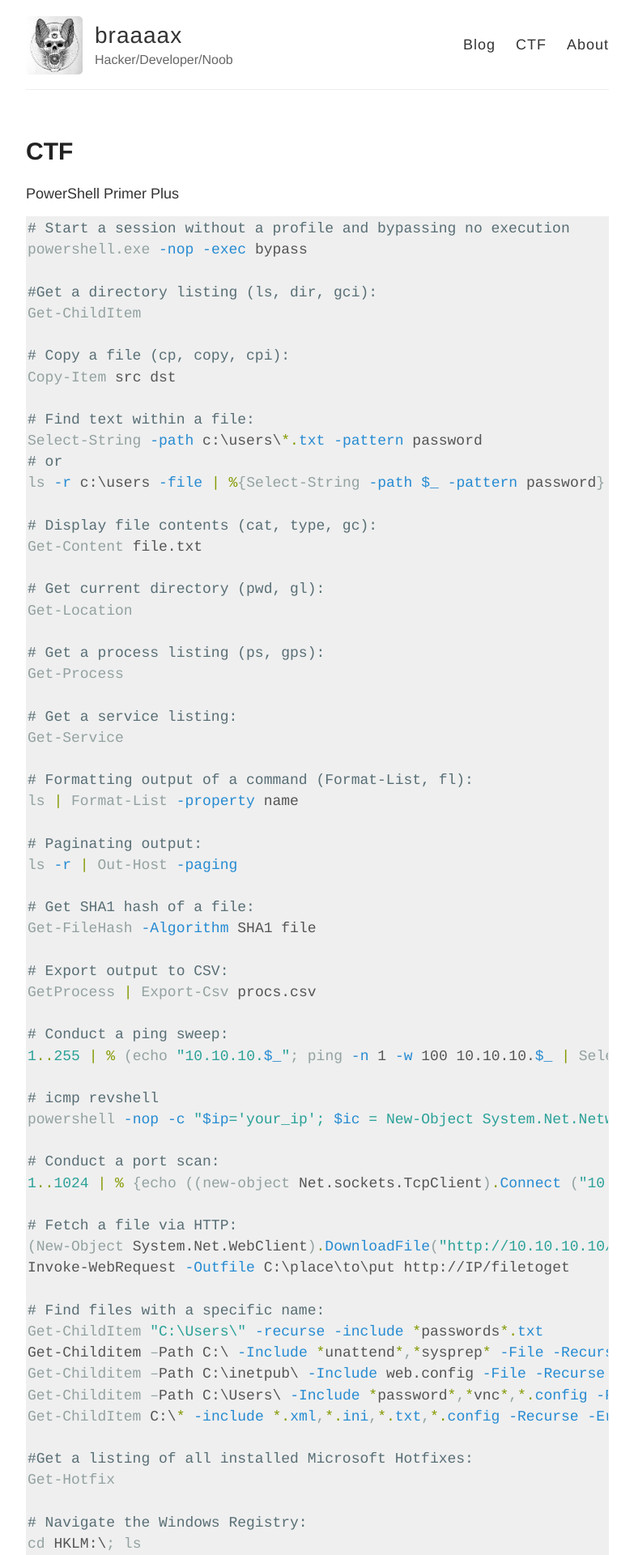
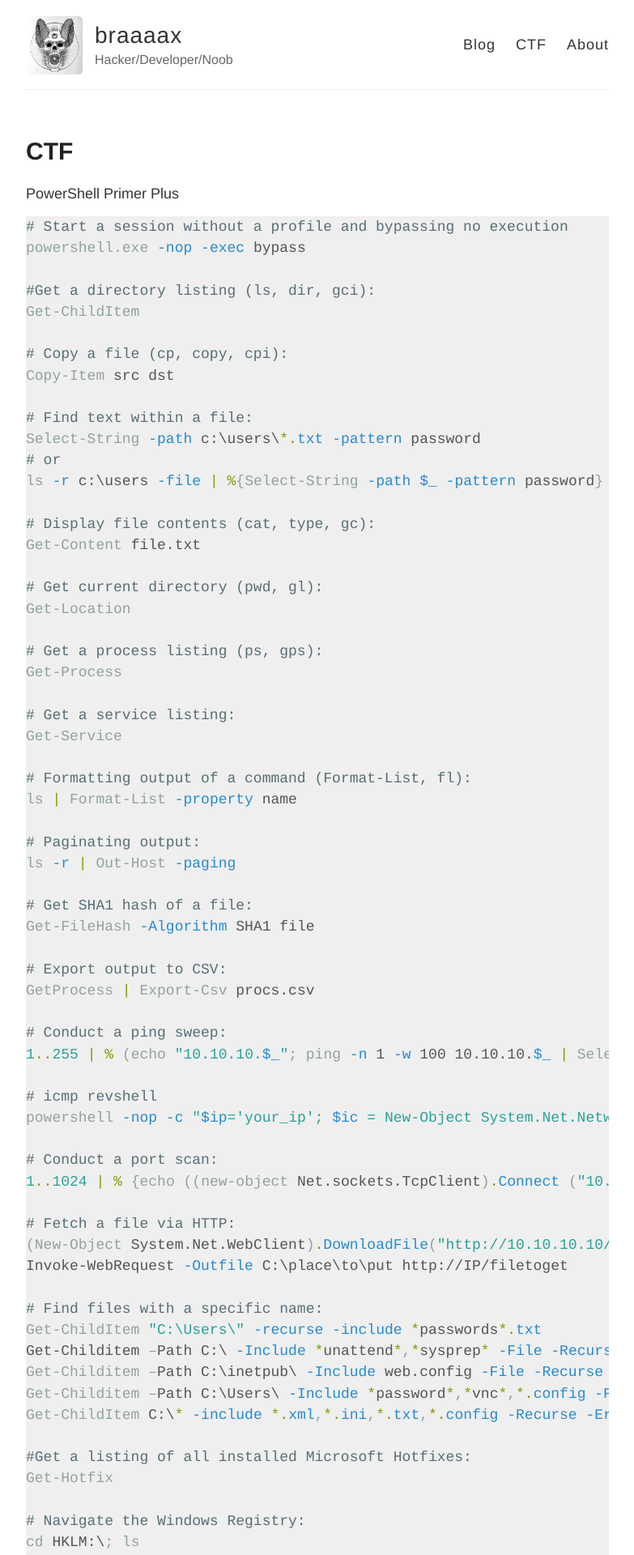
Before and after one commit to braaaax/braaaax.github.io, a Jekyll site: the page built from ctf.md, in a window 1280 px wide. Shown: the top 1920 px of the page at 81% size, without its empty margins (248-1031 px from the left). Built offline with Jekyll 4.4.1, drawn with Linux system fonts in a browser that asks for light colours.

Commit message:
updated site

```diff
--- a/_sass/_highlights.scss
+++ b/_sass/_highlights.scss
@@ -1,12 +1,12 @@
 
 .highlight {
   background-color: #efefef;
-  padding: 1px 1px 1px 1px;
+  padding: 0px 0px 0px 0px;
   border: 0px solid #ddd;
   -moz-box-shadow: 0px 0px rgba(0,0,0,0.1);
   -webkit-box-shadow: 0px 0px rgba(0,0,0,0.1);
   box-shadow: 0px 0px rgba(0,0,0,0.1);
-  margin: 0px 0 0px 0;
+  margin: 0px 0px ;
   overflow: scroll;
 }
 
```
